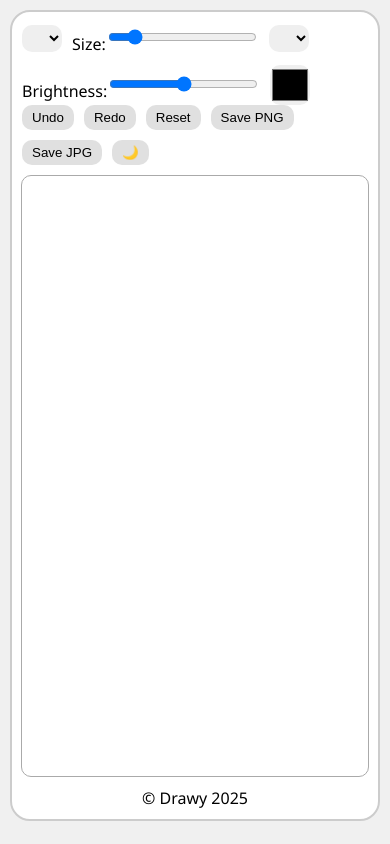
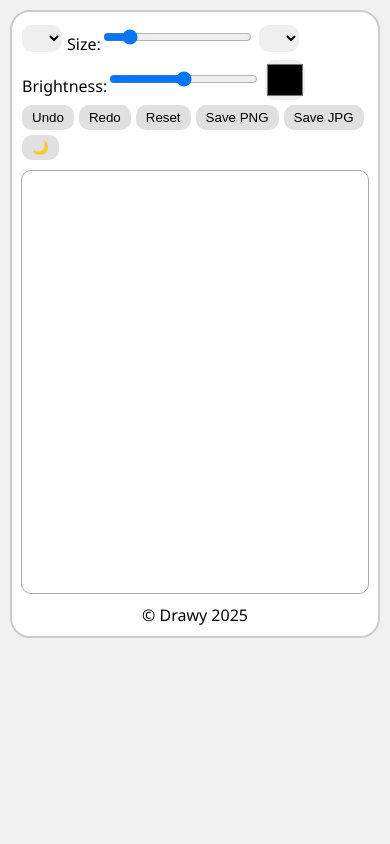
Before and after one commit to pixnum/Drawy, a plain HTML site: page index.html in a window 390 px wide. Drawn offline with Linux system fonts and the light colour scheme.

Commit message:
Add files via upload

```diff
--- a/index.html
+++ b/index.html
@@ -6,17 +6,22 @@
 <title>Drawy - 2025</title>
 <style>
     body {margin:0; font-family: 'Segoe UI', Tahoma, Geneva, Verdana, sans-serif; display:flex; justify-content:center; align-items:flex-start; min-height:100vh; background:#f0f0f0; padding:10px; box-sizing:border-box;}
-    .app-frame {position:relative; border:2px solid #ccc; border-radius:20px; padding:10px; background:#fff; display:flex; flex-direction:column; align-items:center; max-width:1000px; width:100%; box-sizing:border-box;}
-    .toolbar {display:flex; flex-wrap:wrap; justify-content:space-between; width:100%; margin-bottom:10px;}
-    .left-toolbar, .right-toolbar {display:flex; flex-wrap:wrap; gap:10px; align-items:center;}
+    .app-frame {position:relative; border:2px solid #ccc; border-radius:20px; padding:10px; background:#fff; display:flex; flex-direction:column; align-items:center; max-width:1000px; width:100%; box-sizing:border-box; overflow-x:hidden;}
+    .toolbar {display:flex; flex-wrap:wrap; justify-content:space-between; width:100%; margin-bottom:10px; box-sizing:border-box;}
+    .left-toolbar, .right-toolbar {display:flex; flex-wrap:wrap; gap:5px; align-items:center; max-width:100%; box-sizing:border-box;}
     select, input[type=color], button, input[type=range] {border:none; border-radius:10px; padding:5px 10px; cursor:pointer; flex-shrink:0;}
     button {background:#e0e0e0;}
     button:hover {background:#ccc;}
     #color-picker {width:40px; height:40px; padding:0;}
-    .recent-colors {display:flex; gap:5px; flex-wrap:wrap;}
+    .recent-colors {display:flex; gap:5px; flex-wrap:wrap; max-width:100%;}
     .color-swatch {width:30px; height:30px; border-radius:50%; border:1px solid #999; cursor:pointer;}
-    canvas {border:1px solid #aaa; border-radius:10px; touch-action:none; width:100%; max-width:960px; height:600px;}
+    canvas {border:1px solid #aaa; border-radius:10px; touch-action:none; width:100%; max-width:960px; height:60vh;}
     .dark-mode {background:#333; color:#eee; border-color:#555;}
+    @media (max-width:600px){
+        .toolbar {flex-direction:column; align-items:flex-start; gap:5px;}
+        .left-toolbar, .right-toolbar {width:100%; justify-content:flex-start; gap:5px;}
+        canvas {height:50vh;}
+    }
 </style>
 </head>
 <body>
@@ -43,7 +48,7 @@
     <div style="margin-top:10px;">© Drawy 2025</div>
 </div>
 <script>
-// Existing JavaScript code remains unchanged (brushes, background, drawing, undo/redo, save, dark mode)
+// Existing JavaScript code for brushes, background, drawing, undo/redo, save, dark mode remains unchanged.
 </script>
 </body>
 </html>
```
